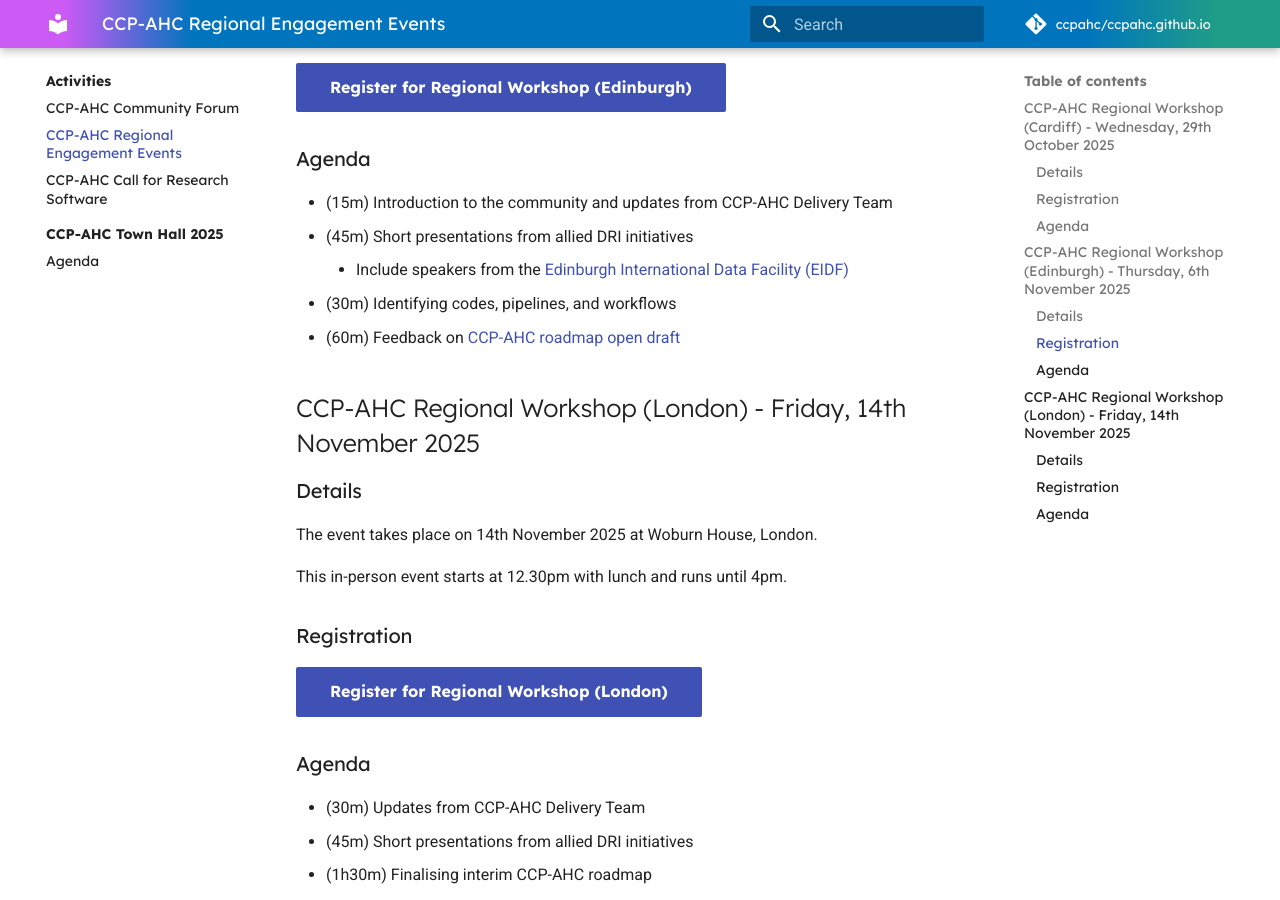
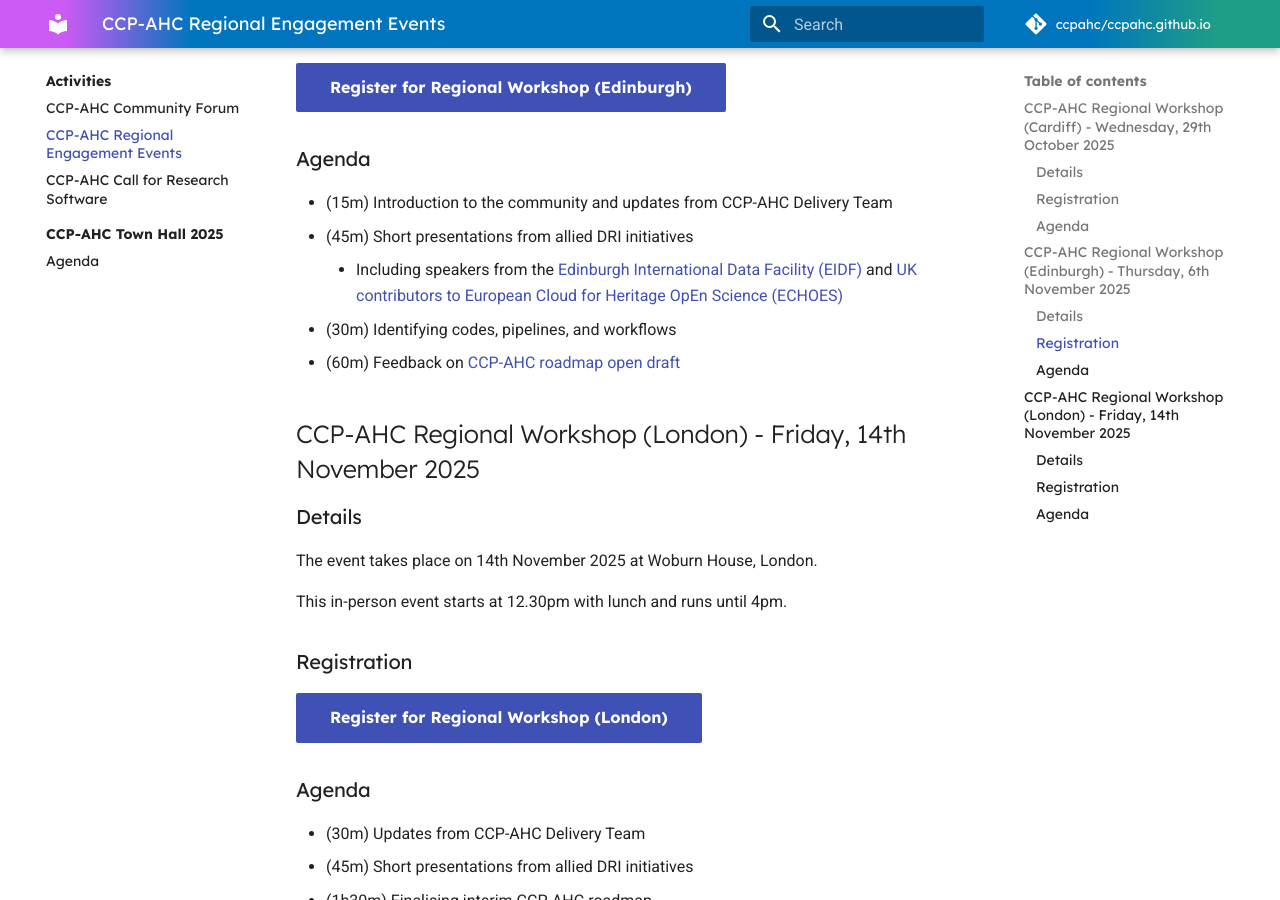
Before and after one commit to ccpahc/ccpahc.github.io, an MkDocs documentation site: the page built from docs/activities/regional-engagement.md, in a window 1280 px wide and 900 px high, scrolled down 1378 px. Built offline with MkDocs 1.6.1 and Material for MkDocs 9.7.7, drawn with Linux system fonts in a browser that asks for light colours; comment, search, counter and statistics services are not loaded.

Commit message:
Revise agenda to add ECHOES contributors
Updated agenda to include UK contributors to ECHOES.

```diff
--- a/docs/activities/regional-engagement.md
+++ b/docs/activities/regional-engagement.md
@@ -41,7 +41,7 @@ Please note that the [UK DARIAH Day 2025](https://www.eventbrite.co.uk/e/dariah-
 
 - (15m) Introduction to the community and updates from CCP-AHC Delivery Team
 - (45m) Short presentations from allied DRI initiatives
-    - Include speakers from the [Edinburgh International Data Facility (EIDF)](https://edinburgh-international-data-facility.ed.ac.uk/)
+    - Including speakers from the [Edinburgh International Data Facility (EIDF)](https://edinburgh-international-data-facility.ed.ac.uk/) and [UK contributors to European Cloud for Heritage OpEn Science (ECHOES)](https://archaeologydataservice.ac.uk/about/projects/echoes/)
 - (30m) Identifying codes, pipelines, and workflows
 - (60m) Feedback on [CCP-AHC roadmap open draft](https://zenodo.org/records/17099176)
 
```
